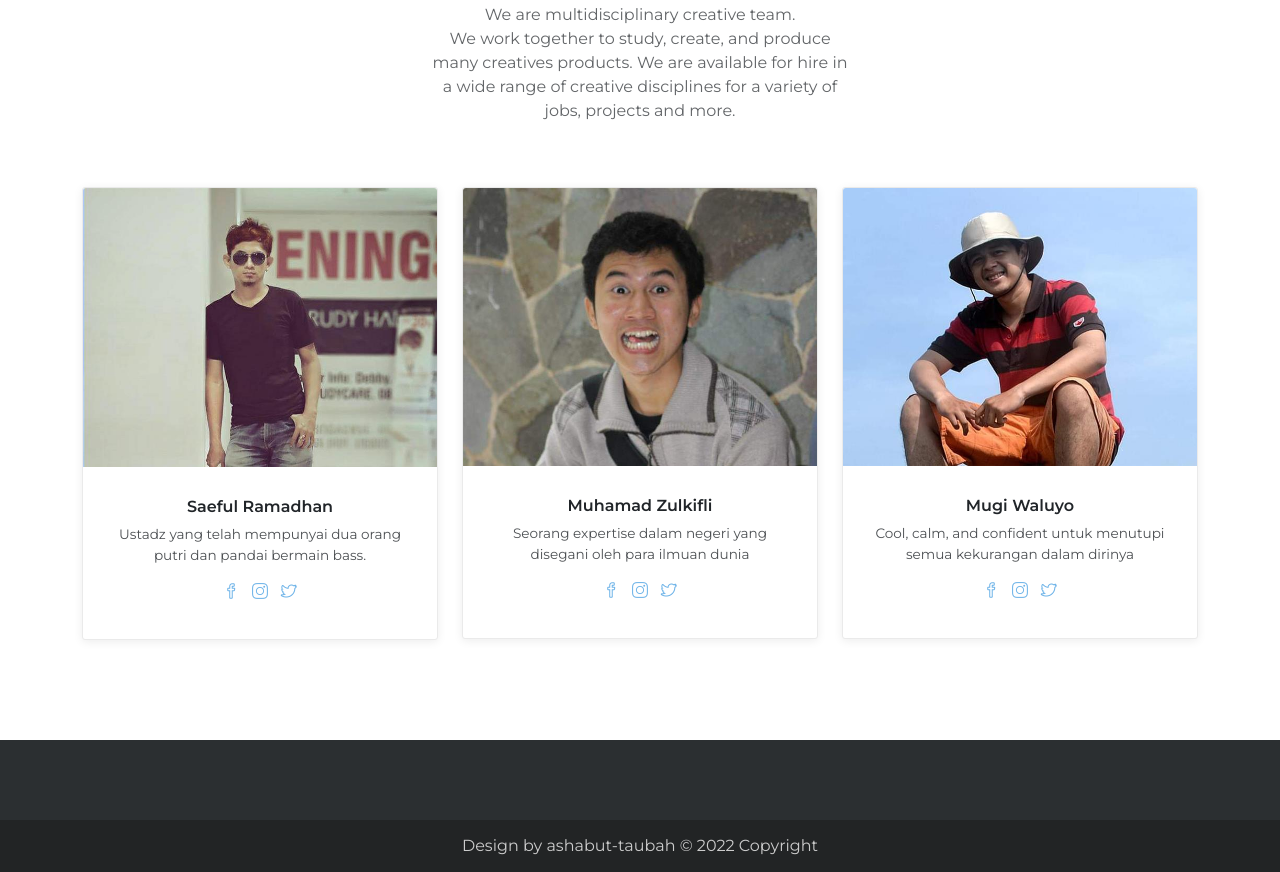
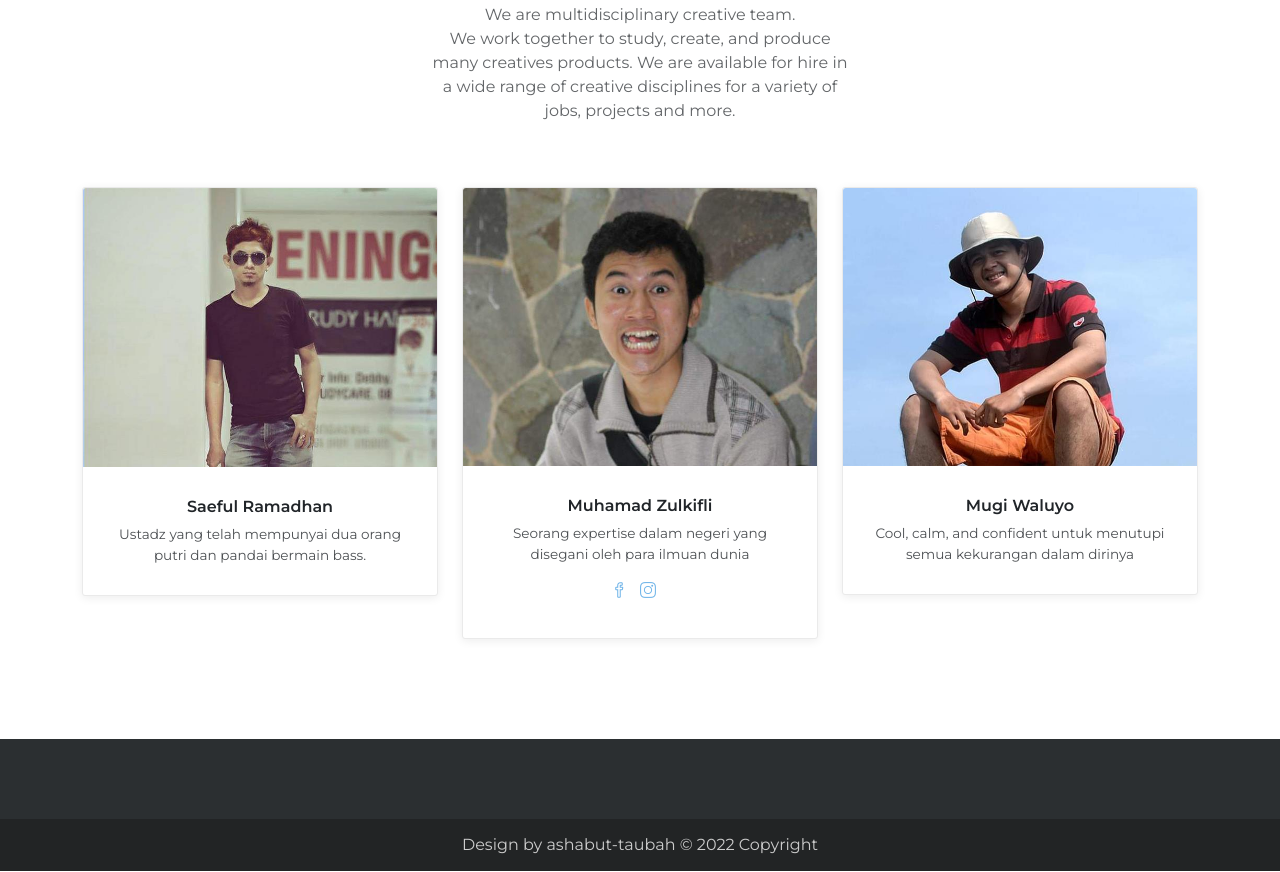
Before and after one commit to m-zulkifli/m-zulkifli.github.io, a plain HTML site: page index.html in a window 1280 px wide. Shown: the part 895-1767 px from the top of the page. Drawn offline with Linux system fonts and the light colour scheme; some packages are replaced by stand-ins of ours; a script that the page names is missing.

Commit message:
Add files via upload

```diff
--- a/index.html
+++ b/index.html
@@ -44,7 +44,6 @@
                             <div class="card-body info">
                                 <h4 class="card-title">Saeful Ramadhan</h4>
                                 <p class="card-text">Ustadz yang telah mempunyai dua orang putri dan pandai bermain bass.</p>
-                                <div class="icons"><a href="#"><i class="icon-social-facebook"></i></a><a href="#"><i class="icon-social-instagram"></i></a><a href="#"><i class="icon-social-twitter"></i></a></div>
                             </div>
                         </div>
                     </div>
@@ -53,7 +52,7 @@
                             <div class="card-body info">
                                 <h4 class="card-title">Muhamad Zulkifli</h4>
                                 <p class="card-text">Seorang expertise dalam negeri yang disegani oleh para ilmuan dunia</p>
-                                <div class="icons"><a href="https://www.facebook.com/ishida.nishiyama"><i class="icon-social-facebook"></i></a><a href="https://instagram.com/zulkifli_r4?igshid=YmMyMTA2M2Y="><i class="icon-social-instagram"></i></a><a href="#"><i class="icon-social-twitter"></i></a></div>
+                                <div class="icons"><a href="https://www.facebook.com/ishida.nishiyama"><i class="icon-social-facebook"></i></a><a href="https://instagram.com/zulkifli_r4?igshid=YmMyMTA2M2Y="><i class="icon-social-instagram"></i></a><a href="#"></a></div>
                             </div>
                         </div>
                     </div>
@@ -62,7 +61,6 @@
                             <div class="card-body info">
                                 <h4 class="card-title">Mugi Waluyo</h4>
                                 <p class="card-text">Cool, calm, and confident untuk menutupi semua kekurangan dalam dirinya</p>
-                                <div class="icons"><a href="#"><i class="icon-social-facebook"></i></a><a href="#"><i class="icon-social-instagram"></i></a><a href="#"><i class="icon-social-twitter"></i></a></div>
                             </div>
                         </div>
                     </div>
```
Also changed, not shown: about-us.html (+1 -3 lines).
